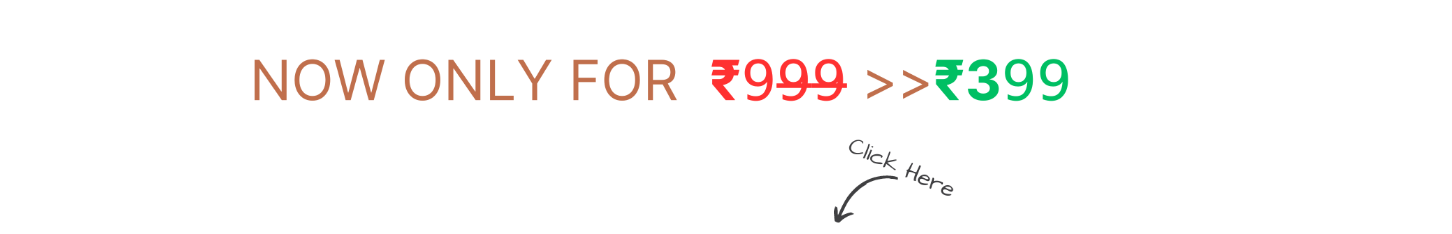
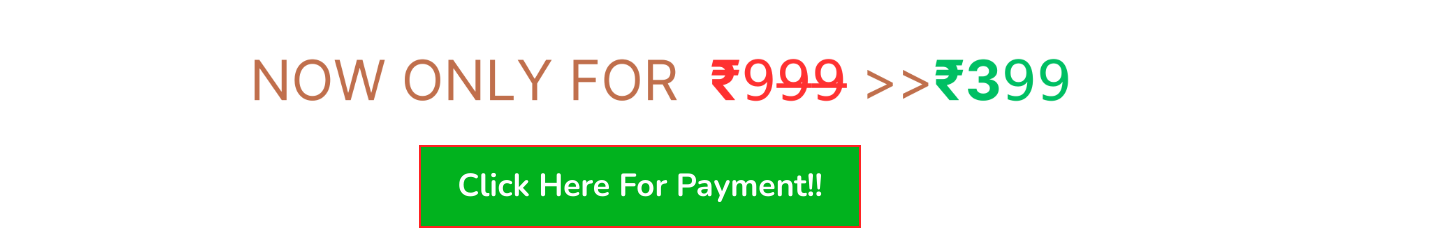
Before and after one commit to OL-IMPEX/olimpex, a plain HTML site: page Webinar.html in a window 1280 px wide. Shown: the part 1340-1574 px from the top of the page, 1452 px wide, since content can reach past the window. Drawn offline with nearby package versions, Linux system fonts and the light colour scheme; some packages are replaced by stand-ins of ours; files whose address does not match are found by name.

Commit message:
fixed ch

```diff
--- a/Webinar.html
+++ b/Webinar.html
@@ -134,7 +134,6 @@
           </div>
 
           <div class="col-11 mb-5">
-            <img style='height: 20%; width: 130%; object-fit: contain' src="images/ch.png" alt="Example image">
             <div class="buttons-container">
               <button class="button-arounder">Click Here For Payment!!</button>
             </div>
@@ -144,7 +143,6 @@
             <img style='height: 100%; width: 100%; object-fit: contain' src="images/webinar2.png" alt="Example image">
             </div>
             <div class="col-11 mb-5">
-              <img style='height: 20%; width: 130%; object-fit: contain' src="images/ch.png" alt="Example image">
               <div class="buttons-container">
                 <button class="button-arounder">Click Here For Payment!!</button>
               </div>
@@ -154,14 +152,10 @@
               <img style='height: 100%; width: 100%; object-fit: contain' src="images/webinar3.png" alt="Example image">
             </div>
             <div class="col-11 mb-5">
-              <img style='height: 20%; width: 130%; object-fit: contain' src="images/ch.png" alt="Example image">
               <div class="buttons-container">
                 <button class="button-arounder">Click Here For Payment!!</button>
               </div>
-
             </div>
-
-
         </div>
       </div>
     </div>
```
